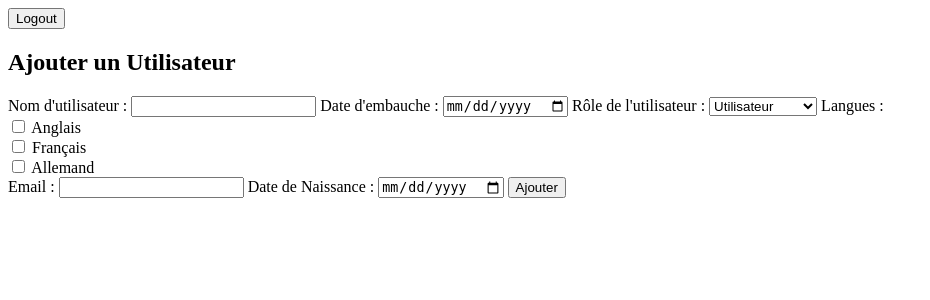
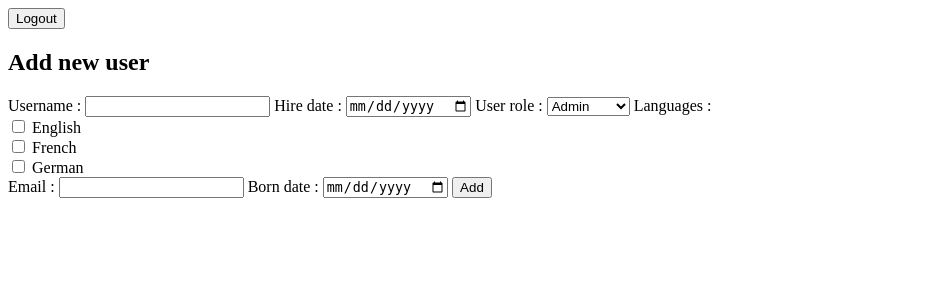
Before and after one commit to Talalragba/Project_glossary, a Django app: template webmlg/appwmlg/templates/appwmlg/addUser.html in a window 1280 px wide. Shown: the top 300 px of the page, without its empty margins (0-930 px from the left). Run offline with Django 5.2, Linux system fonts and the light colour scheme; the template is opened without the code that fills it, so the values that code supplies are empty.

```diff
--- a/webmlg/appwmlg/templates/appwmlg/addUser.html
+++ b/webmlg/appwmlg/templates/appwmlg/addUser.html
@@ -4,7 +4,7 @@
 <head>
     <meta charset="UTF-8">
     <meta name="viewport" content="width=device-width, initial-scale=1.0">
-    <title>Ajouter un Utilisateur</title>
+    <title>Add user</title>
     <style>
         /* Add your custom styles here */
     </style>
@@ -14,44 +14,45 @@
 <button onclick="location.href='{% url 'logout' %}'">Logout</button>
 
 <div class="form-container">
-    <h2>Ajouter un Utilisateur</h2>
+    <h2>Add new user</h2>
     <form action="{% url 'addUser' %}" method="post">
         {% csrf_token %}
 
         <!-- UserName field -->
-        <label for="username">Nom d'utilisateur :</label>
+        <label for="username">Username :</label>
         <input type="text" id="username" name="username" pattern="[A-Za-z]{1,30}" title="Only Latin characters, max 30" required>
 
         <!-- HireDate field -->
-        <label for="hire_date">Date d'embauche :</label>
+        <label for="hire_date">Hire date :</label>
         <input type="date" id="hire_date" name="hire_date" required>
 
         <!-- UserRole field -->
-        <label for="user_role">Rôle de l'utilisateur :</label>
+        <label for="user_role">User role :</label>
         <select id="user_role" name="user_role" required>
-            <option value="user">Utilisateur</option>
-            <option value="admin">Administrateur</option>
-            <option value="moderator">Modérateur</option>
+            <option value="admin">Admin</option>
+            <option value="moderator">moderator</option>
+            <option value="user">User</option>
+
         </select>
 
         <!-- UserLanguages field -->
-        <label>Langues :</label><br>
+        <label>Languages :</label><br>
         <input type="checkbox" id="lang_eng" name="languages" value="Eng">
-        <label for="lang_eng">Anglais</label><br>
+        <label for="lang_eng">English</label><br>
         <input type="checkbox" id="lang_fr" name="languages" value="Fr">
-        <label for="lang_fr">Français</label><br>
+        <label for="lang_fr">French</label><br>
         <input type="checkbox" id="lang_de" name="languages" value="De">
-        <label for="lang_de">Allemand</label><br>
+        <label for="lang_de">German</label><br>
 
         <!-- UserEmail field -->
         <label for="user_email">Email :</label>
         <input type="email" id="user_email" name="user_email" required>
 
         <!-- BornDate field -->
-        <label for="born_date">Date de Naissance :</label>
+        <label for="born_date">Born date :</label>
         <input type="date" id="born_date" name="born_date" required>
 
-        <button type="submit">Ajouter</button>
+        <button type="submit">Add</button>
     </form>
 </div>
 
```
Also changed, not shown: webmlg/appwmlg/templates/appwmlg/define.html (+5 -5 lines), webmlg/appwmlg/templates/appwmlg/definitionDraft.html (added, +18 -0 lines), webmlg/appwmlg/templates/appwmlg/definitionsDraft.html (added, +18 -0 lines), webmlg/appwmlg/templates/appwmlg/notification.html (added, +18 -0 lines), webmlg/appwmlg/templates/appwmlg/notifications.html (added, +18 -0 lines), webmlg/appwmlg/templates/appwmlg/user.html (added, +18 -0 lines), webmlg/appwmlg/templates/appwmlg/users.html (added, +18 -0 lines), webmlg/db.sqlite3.
